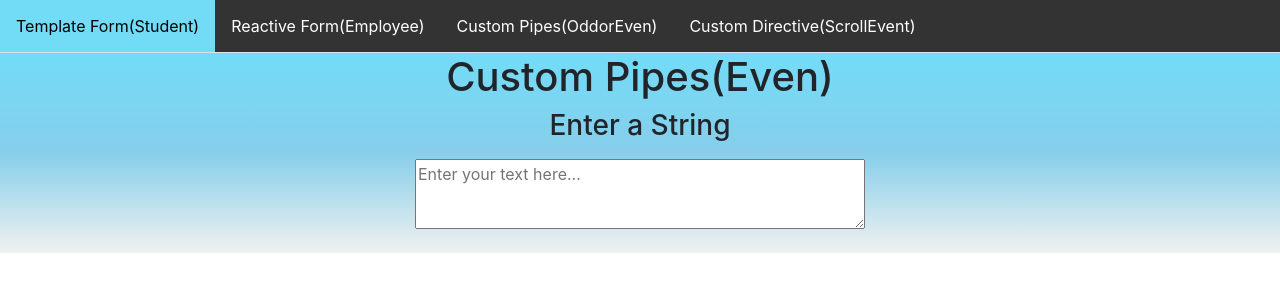
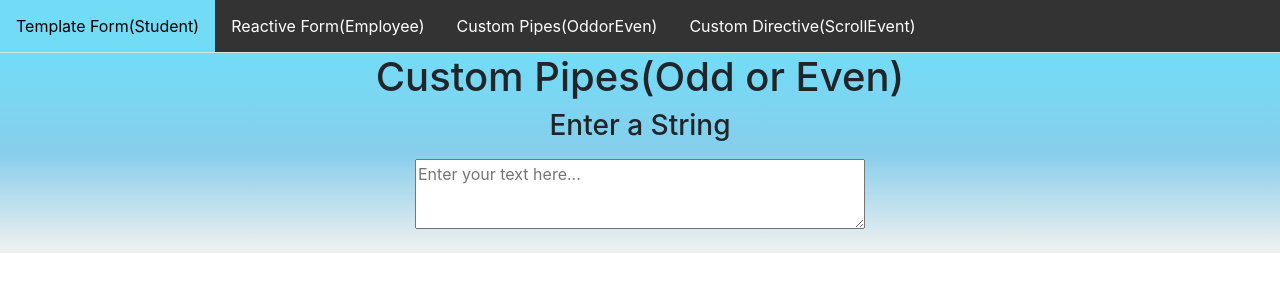
Before and after one commit to RajagurunathanM/AngularExercise1, an Angular app: page /oddevenpipe in a window 1280 px wide. Shown: the top 300 px of the page. Built offline with nearby package versions, Linux system fonts and the light colour scheme.

Commit message:
1 file modified

```diff
--- a/src/app/oddorevenpipe/oddevenpipe.component.html
+++ b/src/app/oddorevenpipe/oddevenpipe.component.html
@@ -1,7 +1,7 @@
 <link href="//netdna.bootstrapcdn.com/bootstrap/4.1.1/css/bootstrap.min.css" rel="stylesheet" />
 <div class ="col-12 custompipes">
 
-  <h1>Custom Pipes(Even)</h1>
+  <h1>Custom Pipes(Odd or Even)</h1>
 
   <label for="sampletext" ><h3>Enter a String</h3></label><br>
   <textarea placeholder="Enter your text here..." style="width:450px;height:70px" [(ngModel)]='sampletext' type="textarea" id="sampletext"></textarea>
```
